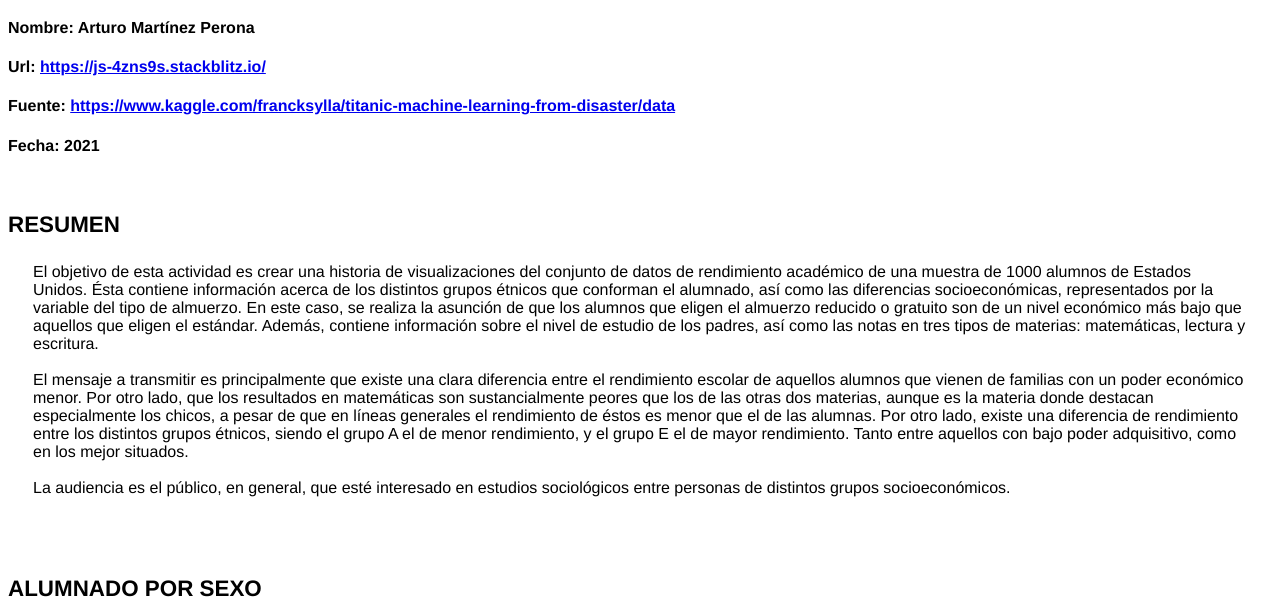
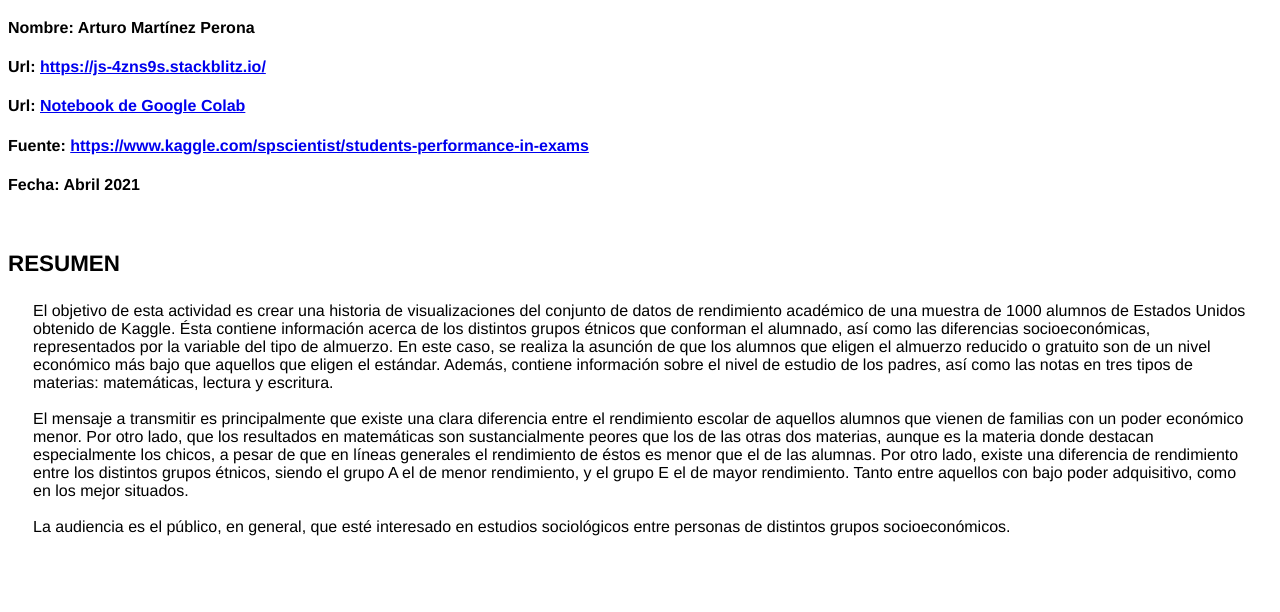
Before and after one commit to arturperona/SeminarioVisualizacion, a website: page index.html in a window 1280 px wide. Shown: the part 134-746 px from the top of the page. Drawn offline with Linux system fonts and the light colour scheme.

Commit message:
1 file modified

```diff
--- a/index.html
+++ b/index.html
@@ -50,10 +50,12 @@
   <h4 class="main-autor">Nombre: Arturo Martínez Perona</h3>
     <h4 class="main-url">Url: <a
         href="https://js-4zns9s.stackblitz.io/">https://js-4zns9s.stackblitz.io/</a></h3>
+        <h4 class="main-url">Url: <a
+        href="https://colab.research.google.com/drive/1M2k8cwIAB8pIWXQ2xdFm7RcntkLKXzro#scrollTo=uwxsFhrK4oS_">Notebook de Google Colab</a></h3>
       <h4 class="main-fuente">Fuente: <a
-          href="https://www.kaggle.com/francksylla/titanic-machine-learning-from-disaster/data">https://www.kaggle.com/francksylla/titanic-machine-learning-from-disaster/data</a>
+          href="https://www.kaggle.com/spscientist/students-performance-in-exams">https://www.kaggle.com/spscientist/students-performance-in-exams</a>
         </h3>
-        <h4 class="main-fecha">Fecha: 2021</h4>
+        <h4 class="main-fecha">Fecha: Abril 2021</h4>
         <br>
         <br>
 
@@ -62,7 +64,7 @@
           <h2 class="text-title">Resumen</h2>
           <div class="text">
             El objetivo de esta actividad es crear una historia de visualizaciones del conjunto de datos de rendimiento
-            académico de una muestra de 1000 alumnos de Estados Unidos. Ésta contiene información acerca de los
+            académico de una muestra de 1000 alumnos de Estados Unidos obtenido de Kaggle. Ésta contiene información acerca de los
             distintos grupos étnicos que conforman el alumnado, así como las diferencias socioeconómicas, representados
             por la variable del tipo de almuerzo. En este caso, se realiza la asunción de que los alumnos que eligen el
             almuerzo reducido o gratuito son de un nivel económico más bajo que aquellos que eligen el estándar. Además,
```
